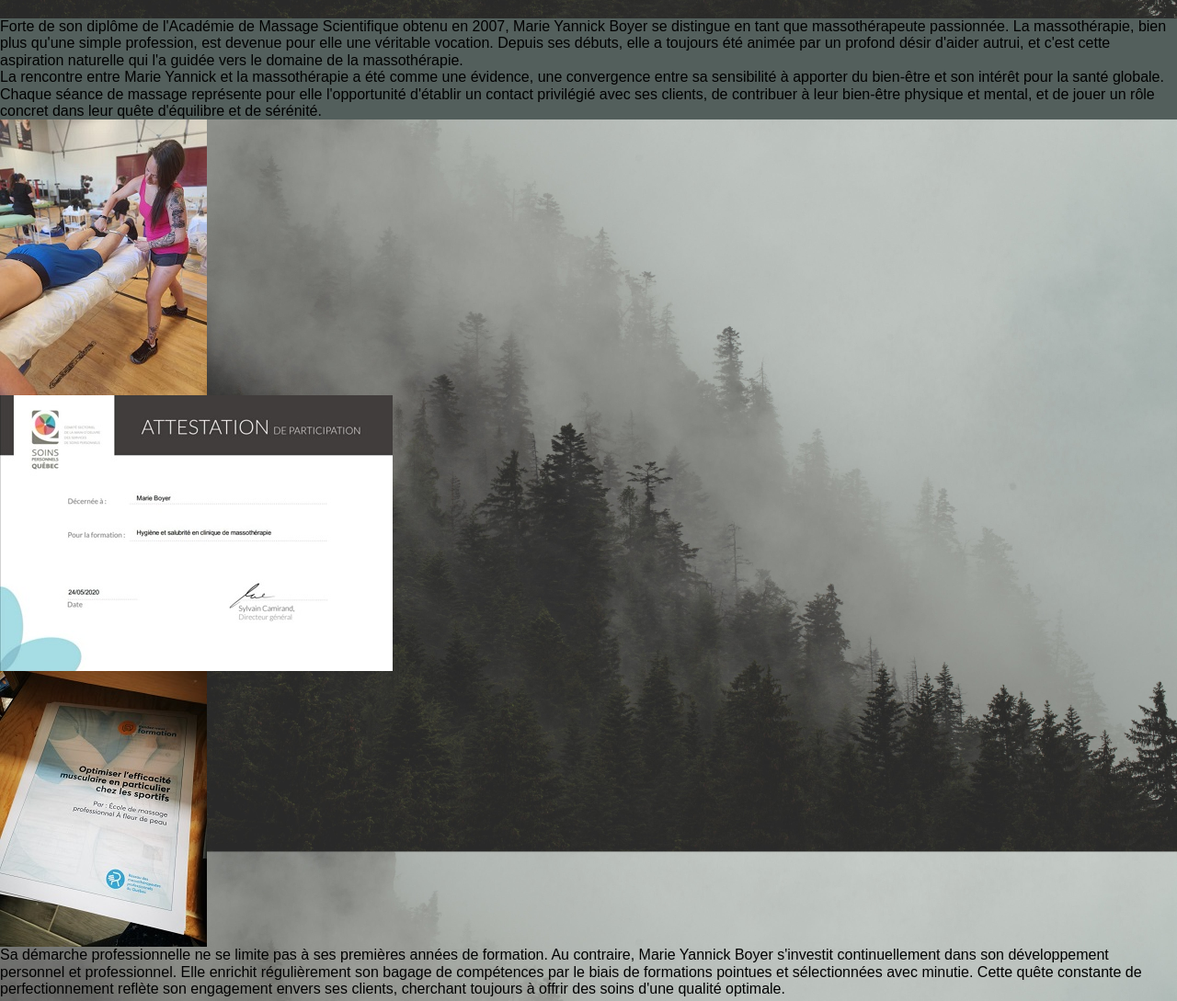
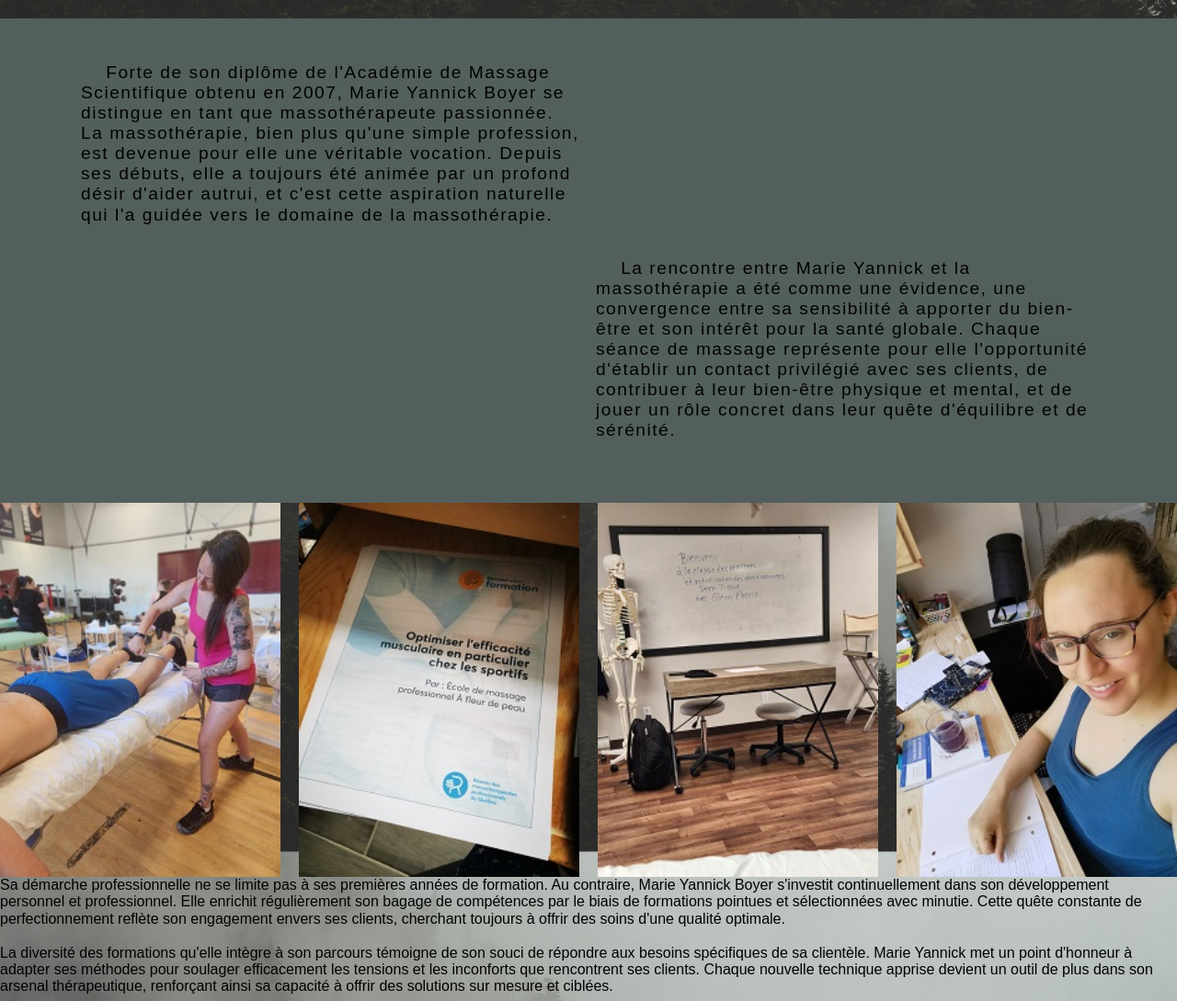
Before and after one commit to JoMesss123/Tp3-Jonathan_Claes, a website with bundled scripts: page propos.html in a window 1280 px wide. Shown: the part 780-1869 px from the top of the page at 92% size. Built offline with nearby package versions, Linux system fonts and the light colour scheme; a script that the page names is missing; a web font is replaced by a local one.

Commit message:
septieme

```diff
--- a/package.json
+++ b/package.json
@@ -1,6 +1,7 @@
 {
   "dependencies": {
     "tailwindcss": "^3.3.3",
+    "tw-element": "^1.0.5",
     "tw-elements": "^1.0.0-beta3"
   }
 }
--- a/propos.html
+++ b/propos.html
@@ -153,17 +153,28 @@
             </div>
         </section>
         <section id="proposSection2">
+            <div class="proposSection2__sous-section">
                 <div class="proposSection2__texte">
-                <p class="proposSection2__texte-p">Forte de son diplôme de l'Académie de Massage Scientifique obtenu en
+                    <p class="proposSection2__texte-p">Forte de son diplôme de l'Académie de Massage Scientifique obtenu
+                        en
                         2007,
-                    Marie Yannick Boyer se distingue en tant que massothérapeute passionnée. La massothérapie, bien plus
-                    qu'une simple profession, est devenue pour elle une véritable vocation. Depuis ses débuts, elle a
-                    toujours été animée par un profond désir d'aider autrui, et c'est cette aspiration naturelle qui l'a
+                        Marie Yannick Boyer se distingue en tant que massothérapeute passionnée. La massothérapie, bien
+                        plus
+                        qu'une simple profession, est devenue pour elle une véritable vocation. Depuis ses débuts, elle
+                        a
+                        toujours été animée par un profond désir d'aider autrui, et c'est cette aspiration naturelle qui
+                        l'a
                         guidée vers le domaine de la massothérapie.</p>
+                </div>
+                <div class="proposSection2__vide"></div>
+                <div class="proposSection2__vide"></div>
                 <div class="proposSection2__texte2">
-                <p class="proposSection2__texte-p">La rencontre entre Marie Yannick et la massothérapie a été comme une
-                    évidence, une convergence entre sa sensibilité à apporter du bien-être et son intérêt pour la santé
-                    globale. Chaque séance de massage représente pour elle l'opportunité d'établir un contact privilégié
+                    <p class="proposSection2__texte-p">La rencontre entre Marie Yannick et la massothérapie a été comme
+                        une
+                        évidence, une convergence entre sa sensibilité à apporter du bien-être et son intérêt pour la
+                        santé
+                        globale. Chaque séance de massage représente pour elle l'opportunité d'établir un contact
+                        privilégié
                         avec ses clients, de contribuer à leur bien-être physique et mental, et de jouer un rôle concret
                         dans
                         leur quête d'équilibre et de sérénité.</p>
@@ -171,11 +182,29 @@
             </div>
         </section>
         <section id="proposSection3">
-            <div>
-                <img src="img/photo-marie-formation.jpg" alt="Marie Yannick Boyer" class="proposSection3__photo">
-                <img src="img/form-hygiene.jpg" alt="Marie Yannick Boyer" class="proposSection3__photo">
-                <img src="img/photo-marie-formation2.jpg" alt="Marie Yannick Boyer" class="proposSection3__photo">
+            <div class="proposSection3__sous-section">
+                <div data-te-lightbox-init data-te-zoom-level="0.25"
+                    class="flex flex-col space-y-5 lg:flex-row lg:space-x-5 lg:space-y-0">
+                    <div class="h-full w-full">
+                        <img src="img/photo-marie-formation.jpg" data-te-img="img/photo-marie-formation.jpg"
+                            alt="Marie Yannick Boyer"
+                            class="w-full cursor-zoom-in data-[te-lightbox-disabled]:cursor-auto shadow-none transition-shadow duration-300 ease-in-out hover:shadow-lg hover:shadow-black/30" />
                     </div>
+
+                    <div class="h-full w-full">
+                        <img src="img/photo-marie-formation2.jpg" data-te-img="img/photo-marie-formation2.jpg"
+                            alt="Marie Yannick Boyer"
+                            class="w-full cursor-zoom-in data-[te-lightbox-disabled]:cursor-auto shadow-none transition-shadow duration-300 ease-in-out hover:shadow-lg hover:shadow-black/30" />
+                    </div>
+                    <div class="h-full w-full">
+                        <img src="img/form-deep.jpg" data-te-img="img/form-deep.jpg2.jpg" alt="Marie Yannick Boyer"
+                            class="w-full cursor-zoom-in data-[te-lightbox-disabled]:cursor-auto shadow-none transition-shadow duration-300 ease-in-out hover:shadow-lg hover:shadow-black/30" />
+                    </div>
+                    <div class="h-full w-full">
+                        <img src="img/form-home.jpg" data-te-img="img/form-home.jpg.jpg" alt="Marie Yannick Boyer"
+                            class="w-full cursor-zoom-in data-[te-lightbox-disabled]:cursor-auto shadow-none transition-shadow duration-300 ease-in-out hover:shadow-lg hover:shadow-black/30" />
+                    </div>
+
         </section>
         <section id="proposSection4">
             <p class="proposSection4__texte">Sa démarche professionnelle ne se limite pas à ses premières années de
--- a/script/scss/_propossection2.scss
+++ b/script/scss/_propossection2.scss
@@ -1,5 +1,22 @@
 #proposSection2{
     background-color: $color2;
-    display: grid;
+
 
 }
+
+.proposSection2__sous-section{
+    max-width: 1200px;
+    margin: auto;
+    display: grid;
+    grid-template-columns: 1fr 1fr;
+    gap: 1rem;
+    padding: 3rem;
+
+    p{
+        font-family: $text-normal;
+        font-size: 1.2em;
+        margin-bottom: 20px;
+        letter-spacing: 1.5px;
+        text-indent: 5%;
+    }
+}
```
Also changed, not shown: README.md, img/SCAN0001.JPG (added), img/SCAN0002.JPG (added), img/SCAN0003.JPG (added), img/SCAN0004.JPG (added), img/SCAN0005.JPG (added), img/SCAN0006.JPG (added), img/SCAN0007.JPG (added), img/SCAN0008.JPG (added), img/diplome_deep.JPG (added), img/diplome_guasha.JPG (added), img/diplome_ventouse.JPG (added), img/form-deep.jpg (added), img/form-fascal.jpg (added), 2 more files, 1 other file. Lines whose indentation alone changed are shown as unchanged.
